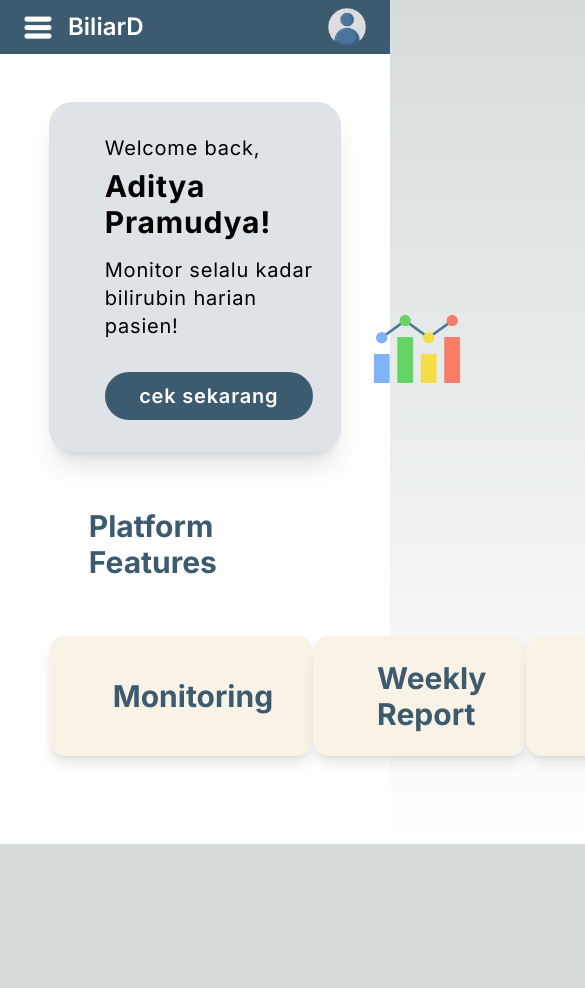
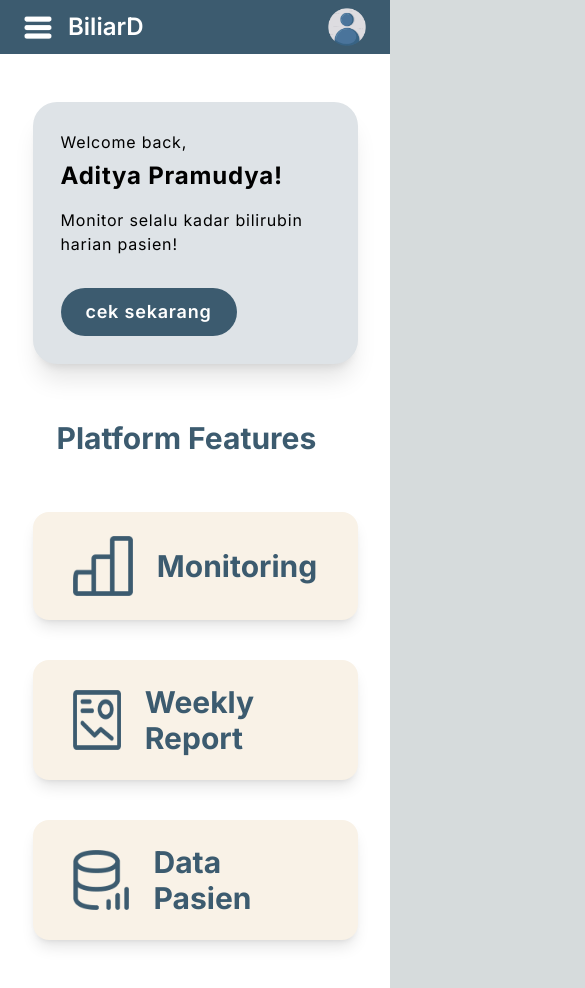
Before and after one commit to Biliard-Project/biliard-frontend, a Next.js app in the folder fe-capstone/: page / in a window 390 px wide. Shown: the top 988 px of the page, 585 px wide, since content can reach past the window. Before the commit the page ends 844 px from the top, so only its background shows below. Built offline with nearby package versions, Linux system fonts and the light colour scheme.

Commit message:
add page responsiveness

```diff
--- a/fe-capstone/app/components/dataCard.js
+++ b/fe-capstone/app/components/dataCard.js
@@ -1,6 +1,6 @@
 const DataCard = ({ name, birthDate, gender }) => {
     return (
-      <div className="w-1/4 bg-lightgreen p-4 rounded-xl shadow-md">
+      <div className="w-full lg:w-1/4 bg-lightgreen p-4 rounded-xl shadow-md">
         <h3 className="text-lg font-bold text-darkgreen mb-3">Data Pasien</h3>
         <p className="mb-1.5"><span>Nama Lengkap :</span> {name}</p>
         <p className="mb-1.5"><span>Tanggal Lahir :</span> {birthDate}</p>
--- /dev/null
+++ b/fe-capstone/app/components/modal.js
@@ -0,0 +1,8 @@
+// Modal.js
+export default function Modal({ children }) {
+    return (
+      <div className="fixed inset-0 flex items-center justify-center bg-black bg-opacity-50">
+        <div className="bg-white rounded-lg p-6 shadow-lg">{children}</div>
+      </div>
+    );
+  }
--- a/fe-capstone/app/components/sidebar.js
+++ b/fe-capstone/app/components/sidebar.js
@@ -1,4 +1,4 @@
-import Link from "next/link"
+import Link from "next/link";
 
 export default function Sidebar({ isOpen, onClose }) {
   return (
@@ -13,11 +13,11 @@ export default function Sidebar({ isOpen, onClose }) {
 
       {/* Sidebar */}
       <div
-        className={`fixed top-0 left-0 h-full w-72 bg-darkgreen text-white z-50 transform ${
+        className={`fixed top-0 left-0 h-full w-64 sm:w-72 bg-darkgreen text-white z-50 transform ${
           isOpen ? "translate-x-0" : "-translate-x-full"
         } transition-transform duration-300 ease-in-out`}
       >
-        <div className="">
+        <div>
           <div className="flex gap-5 items-center px-6 py-3">
             <img
               src="/assets/sidebar.png"
@@ -30,7 +30,7 @@ export default function Sidebar({ isOpen, onClose }) {
 
           {/* feature sidebar */}
           <div className="py-6 px-8">
-              <ul className="text-lg ">
+            <ul className="text-lg ">
               <li className="mb-7">
                 <Link href="/" className="flex items-center">
                   <img src="/assets/home.png" className="inline-block mr-5" />
@@ -39,13 +39,19 @@ export default function Sidebar({ isOpen, onClose }) {
               </li>
               <li className="mb-7">
                 <Link href="/monitoring" className="flex items-center">
-                  <img src="/assets/monitoring.png" className="inline-block mr-5" />
+                  <img
+                    src="/assets/monitoring.png"
+                    className="inline-block mr-5"
+                  />
                   Monitoring
                 </Link>
               </li>
               <li className="mb-7">
                 <Link href="/weekly-report" className="flex items-center">
-                  <img src="/assets/weekly-report.png" className="inline-block mr-5" />
+                  <img
+                    src="/assets/weekly-report.png"
+                    className="inline-block mr-5"
+                  />
                   Weekly Report
                 </Link>
               </li>
@@ -57,7 +63,6 @@ export default function Sidebar({ isOpen, onClose }) {
               </li>
             </ul>
           </div>
-
         </div>
       </div>
     </>
--- a/fe-capstone/app/components/summaryCard.js
+++ b/fe-capstone/app/components/summaryCard.js
@@ -1,6 +1,6 @@
 const SummaryCard = ({ children }) => {
     return (
-      <div className="w-3/4 bg-yellow p-4 rounded-xl shadow-md">
+      <div className="w-full lg:w-3/4 bg-yellow p-4 rounded-xl shadow-md">
         <h3 className="text-lg font-semibold text-darkgreen mb-4">Summary</h3>
         {children}
       </div>
--- a/fe-capstone/app/monitoring/page.js
+++ b/fe-capstone/app/monitoring/page.js
@@ -31,34 +31,35 @@ export default function Monitoring() {
   return (
     <main className="flex min-h-screen flex-col bg-white items-center">
       <Navbar2></Navbar2>
-      <div className="flex w-full px-16 mt-6 items-start justify-start">
-        <div className="text-darkgreen text-2xl font-bold">Monitoring</div>
+      <div className="flex w-full px-8 md:px-16 mt-4 md:mt-6 items-start justify-start">
+        <div className="text-darkgreen text-xl md:text-2xl font-bold">Monitoring</div>
       </div>
       <div className="line"></div>
 
-      <div className="flex w-full px-16 my-4 items-start justify-start text-gray-400">
+      <div className="flex w-full px-8 md:px-16 my-4 items-start justify-start text-gray-400">
         Tanggal Pengecekan: 21 Mei 2025
       </div>
 
-      <div className="grid grid-cols-2 px-16 gap-3.5 w-full">
+      {/* Grafik Section */}
+<div className="grid grid-cols-1 lg:grid-cols-2 px-8 md:px-16 gap-2 lg:gap-3.5 w-full">
   {/* Grafik 1 */}
-        <div className="w-full p-2 h-96 bg-black">
+  <div className="w-full p-2 h-48 lg:h-96 bg-black">
     {/* Grafik 1: nanti diisi grafik disini */}
   </div>
 
   {/* Grafik 2 dan 3 */}
   <div className="flex flex-col gap-2">
-            <div className="w-full h-1/2 bg-red">
+    <div className="w-full h-48 lg:h-1/2 bg-red">
       {/* Grafik 2: nanti diisi grafik disini */}
     </div>
-            <div className="w-full h-1/2 bg-darkgreen">
+    <div className="w-full h-48 lg:h-1/2 bg-darkgreen">
       {/* Grafik 3: nanti diisi grafik disini */}
     </div>
   </div>
 </div>
 
       {/* Cards Section */}
-      <div className="grid grid-cols-4 gap-4 px-16 my-6 w-full">
+      <div className="grid grid-cols-1 md:grid-cols-4 gap-4 px-10 md:px-16 my-6 w-full">
         {/* Data Pasien */}
         <DataCard name={patientData.name} birthDate={patientData.birthDate} />
 
--- a/fe-capstone/app/page.js
+++ b/fe-capstone/app/page.js
@@ -4,35 +4,32 @@ export default function Home() {
   return (
     <main className="flex min-h-screen flex-col bg-white items-center">
       <Navbar2></Navbar2>
-      <div className="flex flex-col gap-14 w-9/12 my-12 mx-24">
+      <div className="flex flex-col gap-14 w-10/12 mx-14 my-12 lg:mx-24 lg:w-9/12">
         {/* light green area */}
         <div className="bg-lightgreen rounded-3xl shadow-xl">
           <div className="flex justify-between">
-            <div className="flex flex-col py-8 px-14 tracking-wider">
-              <p className="mb-1.5 text-xl">Welcome back,</p>
-              <p className="font-bold text-3xl mb-4">Aditya Pramudya!</p>
-              <p className="text-xl">Monitor selalu kadar bilirubin harian pasien!</p>
-              <button className="button bg-darkgreen w-52 rounded-3xl font-semibold text-xl p-2.5 mt-8 text-white cursor-pointer hover:shadow-lg hover:shadow-gray-400 hover:scale-100">
-                <a href="/monitoring">
-                  cek sekarang
-                </a>
+            <div className="flex flex-col px-7 py-7 md:px-10 lg:py-8 lg:px-14 tracking-wider">
+              <p className="mb-1.5 text-md md:text-xl">Welcome back,</p>
+              <p className="font-bold text-2xl md:text-3xl mb-4">Aditya Pramudya!</p>
+              <p className="text-md md:text-xl">Monitor selalu kadar bilirubin harian pasien!</p>
+              <button className="button bg-darkgreen w-44 md:w-52 rounded-3xl font-semibold text-lg md:text-xl p-2.5 mt-8 text-white cursor-pointer hover:shadow-lg hover:shadow-gray-400 hover:scale-100">
+                <a href="/monitoring">cek sekarang</a>
               </button>
             </div>
             <div className="flex items-end">
-              <img src="/assets/statistics.png" className="statis mr-24 "/>
+              {/* Hide this image on mobile screens */}
+              <img src="/assets/statistics.png" className="statis mr-32 lg:mr-24 hidden md:block" />
             </div>
           </div>
         </div>
 
         {/* platform features */}
-        <div className="w-full px-10">
-          <p className="text-darkgreen font-bold text-3xl">
-            Platform Features
-          </p>
+        <div className="w-full px-6 md:px-10">
+          <p className="text-darkgreen font-bold text-3xl">Platform Features</p>
         </div>
 
         {/* Feature button */}
-        <div className="flex justify-between">
+        <div className="flex flex-col justify-center gap-10 lg:flex-row">
           <a
             href="/monitoring"
             className="flex justify-center items-center gap-6 bg-lightyellow rounded-2xl shadow-lg py-6 px-10 hover:shadow-2xl transition-shadow duration-300"
@@ -40,9 +37,7 @@ export default function Home() {
             <div>
               <img src="/assets/stat.png" className="stat" />
             </div>
-            <div className="text-darkgreen text-3xl font-bold">
-              Monitoring
-            </div>
+            <div className="text-darkgreen text-3xl font-bold justify-start">Monitoring</div>
           </a>
           <a
             href="/weekly-report"
@@ -51,9 +46,7 @@ export default function Home() {
             <div>
               <img src="/assets/report.png" className="stat" />
             </div>
-            <div className="text-darkgreen text-3xl font-bold">
-              Weekly Report
-            </div>
+            <div className="text-darkgreen text-3xl font-bold">Weekly Report</div>
           </a>
           <a
             href="/data-pasien"
@@ -62,9 +55,7 @@ export default function Home() {
             <div>
               <img src="/assets/db.png" className="stat" />
             </div>
-            <div className="text-darkgreen text-3xl font-bold">
-              Data Pasien
-            </div>
+            <div className="text-darkgreen text-3xl font-bold">Data Pasien</div>
           </a>
         </div>
       </div>
--- a/fe-capstone/app/weekly-report/page.js
+++ b/fe-capstone/app/weekly-report/page.js
@@ -19,36 +19,36 @@ export default function Monitoring() {
   return (
     <main className="flex min-h-screen flex-col bg-white items-center">
       <Navbar2></Navbar2>
-      <div className="flex w-full px-16 mt-6 items-start justify-start">
-        <div className="text-darkgreen text-2xl font-bold">Weekly Report</div>
+      <div className="flex w-full px-6 md:px-16 mt-4 md:mt-6 items-start justify-start">
+        <div className="text-darkgreen text-lg md:text-2xl font-bold">Weekly Report</div>
       </div>
       <div className="line"></div>
 
-      <div className="flex w-full px-16 my-4 items-start justify-start text-gray-400">
+      <div className="flex w-full px-6 md:px-16 my-4 items-start justify-start text-gray-400">
         Periode: 13 Mei 2024 - 20 Mei 2024
       </div>
 
-      {/* grafik weekly report */}
-      <div className="grid grid-cols-2 px-16 gap-3.5 w-full">
+       {/* Grafik weekly report */}
+       <div className="grid grid-cols-1 lg:grid-cols-2 px-8 md:px-16 gap-2 lg:gap-3.5 w-full">
         {/* Grafik 1 */}
-        <div className="w-full p-2 h-96 bg-black">
-            {/* Grafik 1: nanti diisi grafik disini*/}
+        <div className="w-full p-2 h-48 lg:h-96 bg-black">
+          {/* Grafik 1: nanti diisi grafik disini */}
         </div>
 
         {/* Grafik 2 dan 3 */}
         <div className="flex flex-col gap-2">
-            <div className="w-full h-1/2 bg-red">
-                {/* Grafik 2: nanti diisi grafik disini */}
-            </div>
-            <div className="w-full h-1/2 bg-darkgreen">
-                {/* Grafik 3: nanti diisi grafik disini */}
-            </div>
+          <div className="w-full h-48 lg:h-1/2 bg-red">
+            {/* Grafik 2: nanti diisi grafik disini */}
+          </div>
+          <div className="w-full h-48 lg:h-1/2 bg-darkgreen">
+            {/* Grafik 3: nanti diisi grafik disini */}
+          </div>
         </div>
       </div>
 
 
       {/* data & summary */}
-      <div className="flex justify-between px-16 mt-6 mb-10 gap-3.5">
+      <div className="flex flex-col lg:flex-row px-8 md:px-16 mt-6 mb-10 gap-5 md:gap-3.5">
         <DataCard name={patientData.name} birthDate={patientData.birthDate} gender={patientData.gender} />
         <SummaryCard>{summaryText}</SummaryCard>
       </div>
```
Also changed, not shown: fe-capstone/app/data-pasien/page.js (+7 -7 lines). Lines whose indentation alone changed are shown as unchanged.
